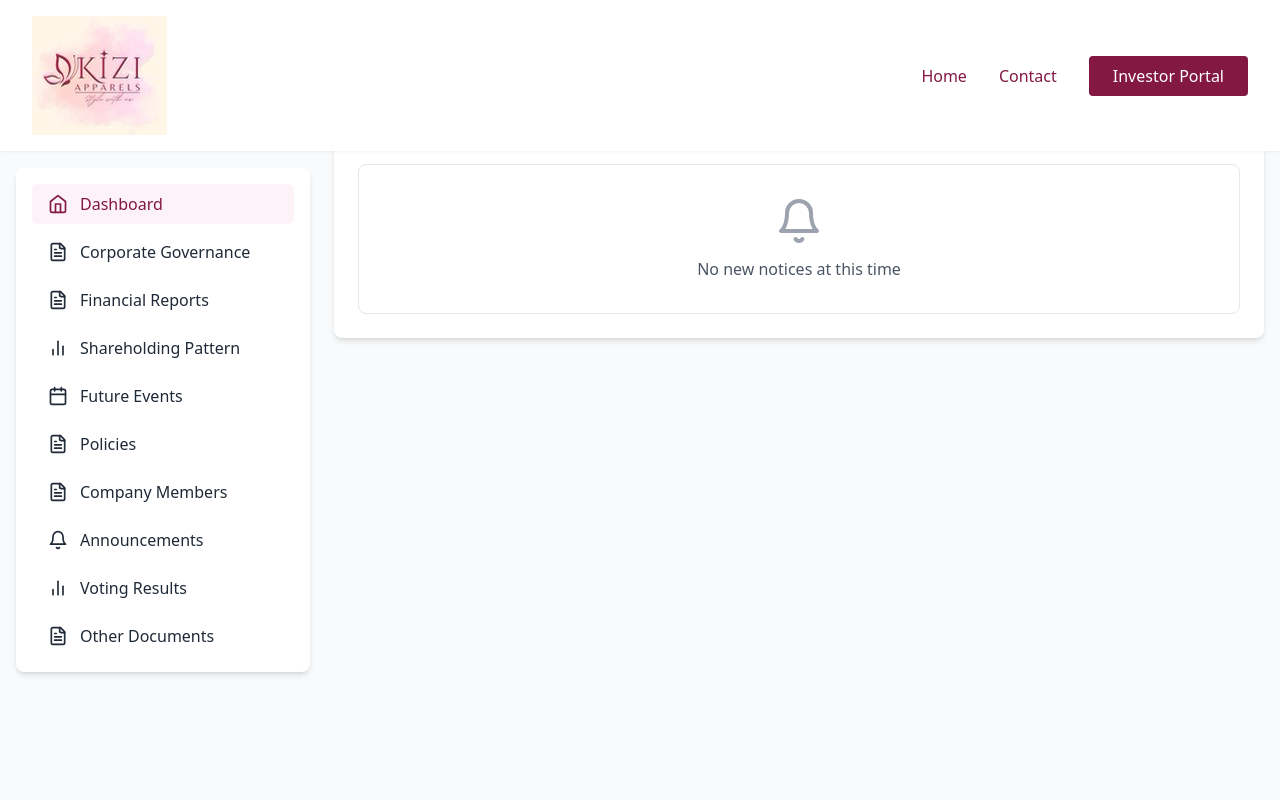
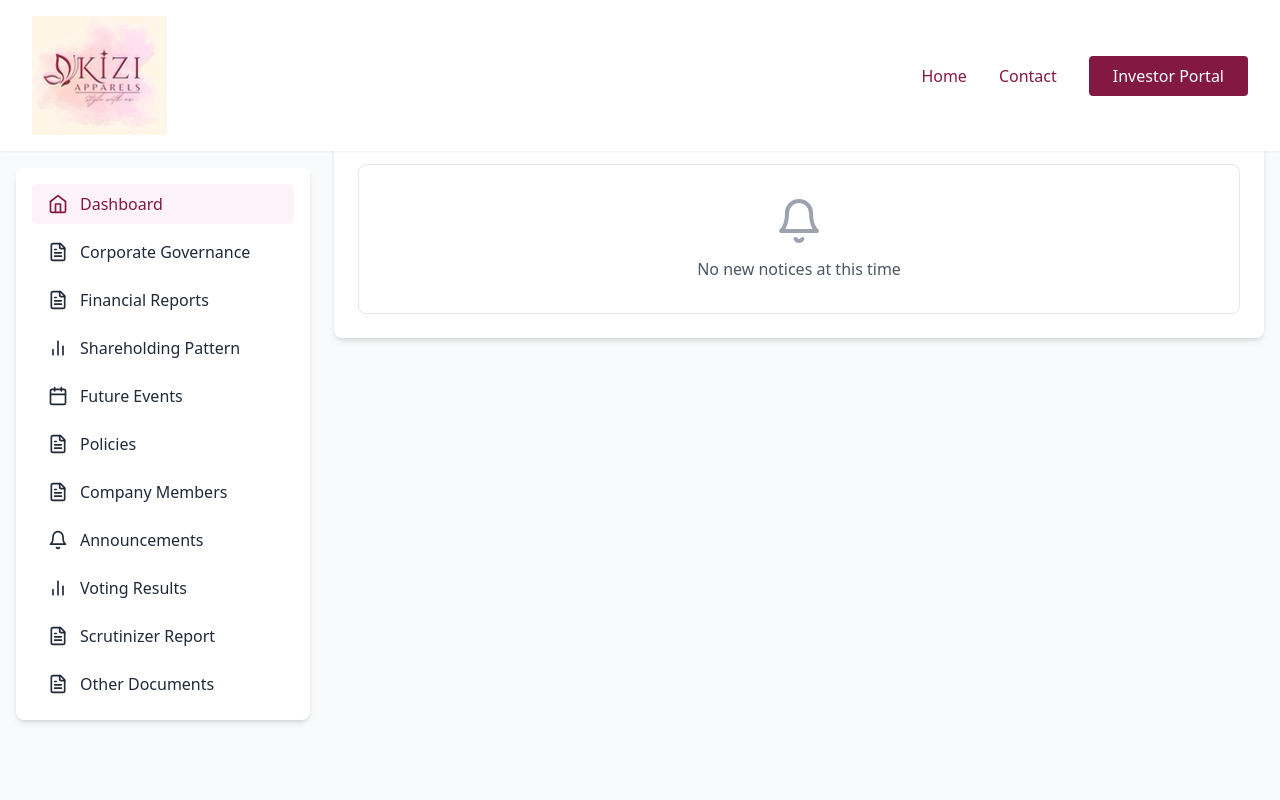
Before and after one commit to King-Auther/Kizi_website, a React (Vite) app: page /investor-portal in a window 1280 px wide. Shown: the top 800 px of the page. Built offline with nearby package versions, Linux system fonts and the light colour scheme.

Commit message:
Investor Portal: add Scrutinizer Report tab and PDFs; add E-voting Scrutinizer Report under Voting Results

```diff
--- a/src/pages/InvestorPortal.tsx
+++ b/src/pages/InvestorPortal.tsx
@@ -334,6 +334,21 @@ const InvestorPortal: React.FC = () => {
     }
   ];
 
+  const scrutinizerReports = [
+    {
+      name: "Scrutinizer's Report - 2025",
+      date: '2025',
+      size: 'PDF',
+      url: '/pdf_links/Scrutinizer Report _2025.pdf'
+    },
+    {
+      name: "Scrutinizer's Report - 27 September 2024",
+      date: 'September 27, 2024',
+      size: 'PDF',
+      url: '/pdf_links/VOTING RESULT_ 27-09-2024.pdf'
+    }
+  ];
+
   const handleAddEvent = () => {
     if (!selectedDate || !newEvent.name) return;
     setEvents(prev => ([
@@ -467,6 +482,15 @@ const InvestorPortal: React.FC = () => {
                 >
                   <BarChart2 className="h-5 w-5 mr-3" />
                   Voting Results
+                </button>
+                <button
+                  onClick={() => setActiveTab('scrutinizerReport')}
+                  className={`w-full text-left px-4 py-2 rounded-md flex items-center ${
+                    activeTab === 'scrutinizerReport' ? 'bg-primary-50 text-primary-900' : 'hover:bg-gray-50'
+                  }`}
+                >
+                  <FileText className="h-5 w-5 mr-3" />
+                  Scrutinizer Report
                 </button>
                 <button
                   onClick={() => setActiveTab('otherDocuments')}
@@ -1380,6 +1404,54 @@ const InvestorPortal: React.FC = () => {
                       <FileText className="h-5 w-5 mr-1" /> View PDF
                     </a>
                   </div>
+                  <div className="border rounded-lg p-6 flex flex-col md:flex-row items-center justify-between bg-gradient-to-r from-pink-50 to-pink-100 shadow hover:shadow-lg transition">
+                    <div className="flex items-center mb-4 md:mb-0">
+                      <FileText className="h-10 w-10 text-pink-400 mr-4" />
+                      <div>
+                        <h3 className="font-semibold text-lg text-gray-900">E-voting Scrutinizer Report - 2025</h3>
+                        <p className="text-sm text-gray-600">Scrutinizer's consolidated e-voting report for the year 2025.</p>
+                      </div>
+                    </div>
+                    <a
+                      href="/pdf_links/E-voting Scrutinizer Report_2025.pdf"
+                      className="inline-flex items-center gap-2 px-4 py-2 bg-pink-500 text-white rounded hover:bg-pink-600 transition text-sm font-semibold shadow"
+                      target="_blank"
+                      rel="noopener noreferrer"
+                    >
+                      <FileText className="h-5 w-5 mr-1" /> View PDF
+                    </a>
+                  </div>
+                </div>
+              </div>
+            )}
+            {activeTab === 'scrutinizerReport' && (
+              <div className="bg-white rounded-lg shadow-md p-6">
+                <h2 className="text-xl font-semibold text-gray-900 mb-4">Scrutinizer Report</h2>
+                <div className="space-y-4">
+                  {scrutinizerReports.length === 0 ? (
+                    <div className="border rounded-lg p-8 text-center text-gray-600">No Scrutinizer Reports available yet</div>
+                  ) : (
+                    scrutinizerReports.map((report, index) => (
+                      <div key={index} className="flex items-center justify-between p-4 hover:bg-gray-50 rounded-lg border">
+                        <div className="flex items-center">
+                          <FileText className="h-5 w-5 text-gray-400 mr-3" />
+                          <div>
+                            <p className="font-medium text-gray-900">{report.name}</p>
+                            <p className="text-sm text-gray-500">Published: {report.date}</p>
+                          </div>
+                        </div>
+                        <a
+                          href={report.url}
+                          className="flex items-center text-blue-600 hover:text-blue-800"
+                          target="_blank"
+                          rel="noopener noreferrer"
+                        >
+                          <FileText className="h-5 w-5 mr-1" />
+                          <span>View PDF</span>
+                        </a>
+                      </div>
+                    ))
+                  )}
                 </div>
               </div>
             )}
```
Also changed, not shown: 2 other files (tests, documents, lock files or other folders).
